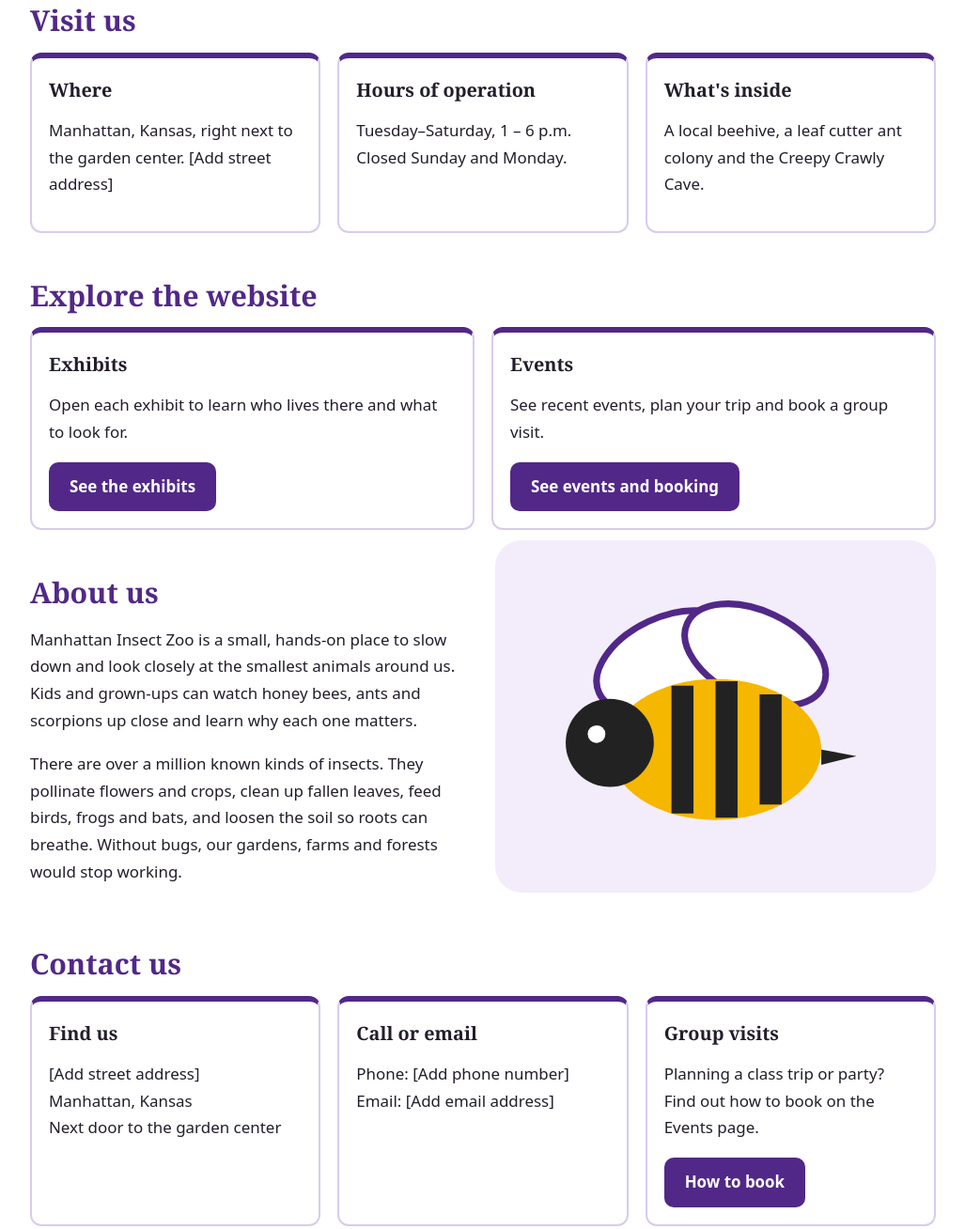
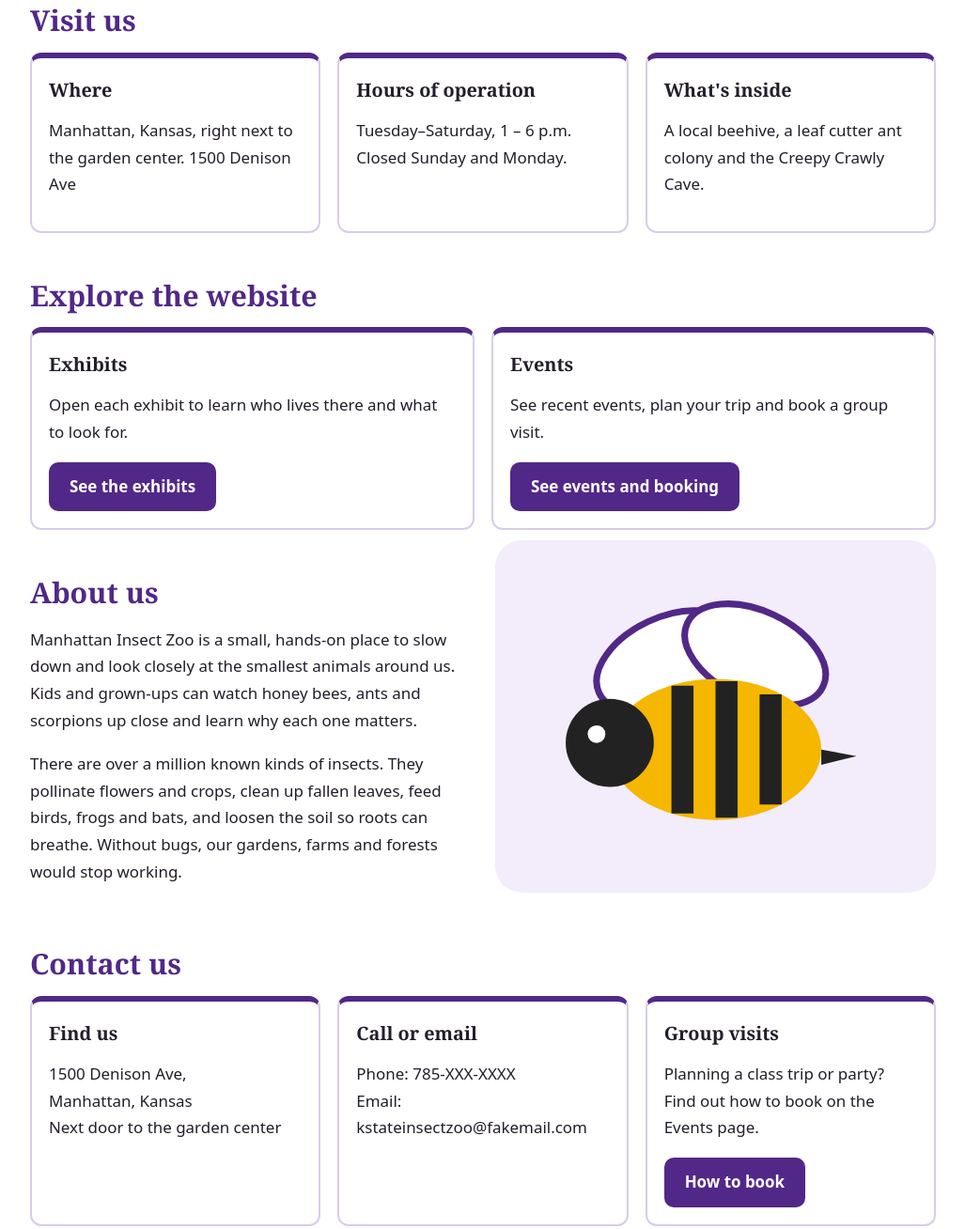
Before and after one commit to peytonjfree/CC-120-ZA-Group-Project, a plain HTML site: page homepage.html in a window 1280 px wide. Shown: the part 340-1648 px from the top of the page at 94% size, without its empty margins (126-1153 px from the left). Drawn offline with Linux system fonts and the light colour scheme.

Commit message:
Update homepage.html

```diff
--- a/homepage.html
+++ b/homepage.html
@@ -7,7 +7,7 @@
 <section class="hero big"><h1>Manhattan Insect Zoo</h1><p>Small creatures. Big jobs. Meet the bugs that keep our world running.</p><span id="open" class="pill">Hours below</span></section>
 <main id="main">
 <section><h2>Visit us</h2><div class="grid">
-<article class="card"><h3>Where</h3><p>Manhattan, Kansas, right next to the garden center. [Add street address]</p></article>
+<article class="card"><h3>Where</h3><p>Manhattan, Kansas, right next to the garden center. 1500 Denison Ave</p></article>
 <article class="card"><h3>Hours of operation</h3><p>Tuesday–Saturday, 1 – 6 p.m.<br>Closed Sunday and Monday.</p></article>
 <article class="card"><h3>What's inside</h3><p>A local beehive, a leaf cutter ant colony and the Creepy Crawly Cave.</p></article>
 </div></section>
@@ -20,8 +20,8 @@
 <p>There are over a million known kinds of insects. They pollinate flowers and crops, clean up fallen leaves, feed birds, frogs and bats, and loosen the soil so roots can breathe. Without bugs, our gardens, farms and forests would stop working.</p></div>
 <img class="pic" src="images/bee.svg" alt="Illustration of a honey bee with striped body and clear wings"></section>
 <section id="contact"><h2>Contact us</h2><div class="grid">
-<article class="card"><h3>Find us</h3><p>[Add street address]<br>Manhattan, Kansas<br>Next door to the garden center</p></article>
-<article class="card"><h3>Call or email</h3><p>Phone: [Add phone number]<br>Email: [Add email address]</p></article>
+<article class="card"><h3>Find us</h3><p>1500 Denison Ave,<br>Manhattan, Kansas<br>Next door to the garden center</p></article>
+<article class="card"><h3>Call or email</h3><p>Phone: 785-XXX-XXXX<br>Email: kstateinsectzoo@fakemail.com</p></article>
 <article class="card"><h3>Group visits</h3><p>Planning a class trip or party? Find out how to book on the Events page.</p><a class="btn" href="events.html#book">How to book</a></article>
 </div></section></main>
 <footer><p>Manhattan Insect Zoo. Open Tuesday–Saturday, 1 – 6 p.m.</p></footer>
```
